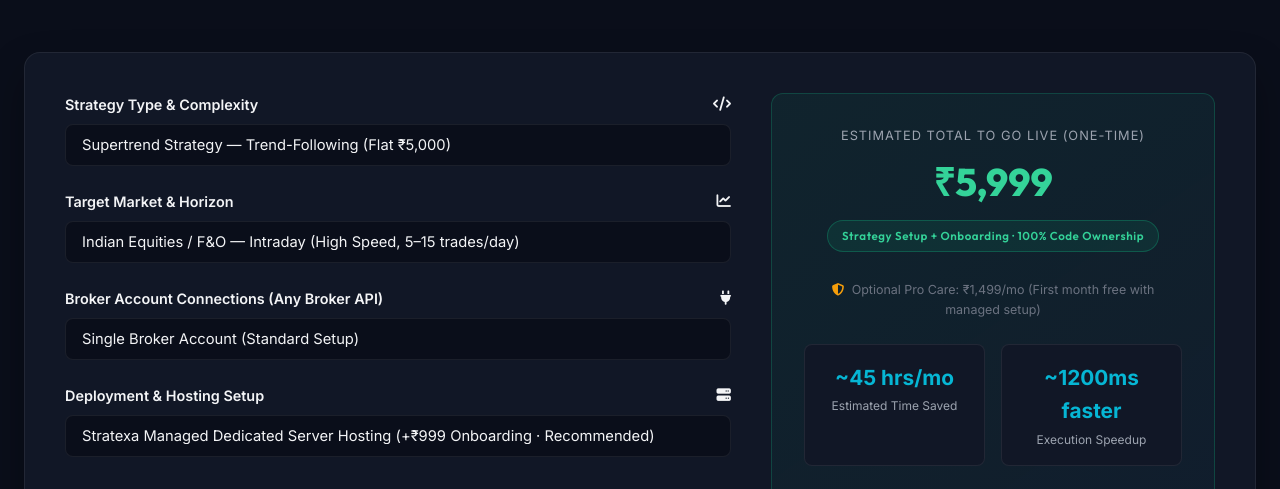
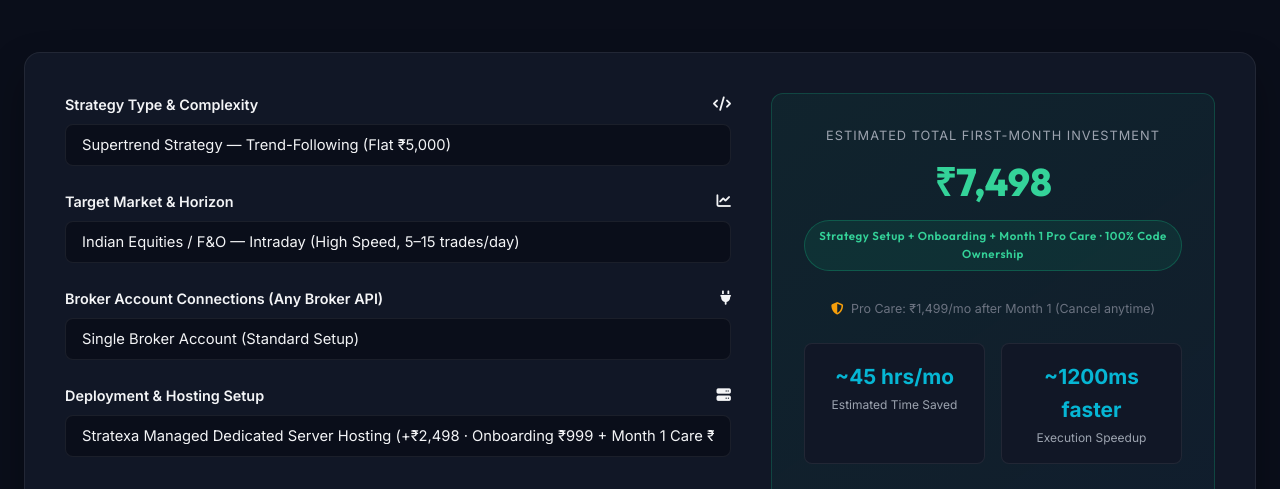
Before and after one commit to anandnowhere/stratexa-website, a website built with Vite: page index.html in a window 1280 px wide. Shown: the part 4700-5189 px from the top of the page. Built offline with nearby package versions, Linux system fonts and the light colour scheme.

Commit message:
fix(pricing): align calculator to ₹7,498 total and remove free first month care claim

```diff
--- a/index.html
+++ b/index.html
@@ -587,7 +587,8 @@
                   <i class="fa-solid fa-server" title="Choose server hosting or local execution"></i>
                 </label>
                 <select id="calc-hosting" class="calc-select">
-                  <option value="999" selected>Stratexa Managed Dedicated Server Hosting (+&#8377;999 Onboarding &middot; Recommended)</option>
+                  <option value="2498" selected>Stratexa Managed Dedicated Server Hosting (+&#8377;2,498 &middot; Onboarding &#8377;999 + Month 1 Care &#8377;1,499 &middot; Recommended)</option>
+                  <option value="999">Assisted Setup on Personal PC / Self-Hosted (+&#8377;999 Onboarding &middot; No Monthly Care)</option>
                   <option value="0">Run Locally on Personal PC / Laptop (Free &middot; You run the source code)</option>
                 </select>
               </div>
@@ -596,11 +597,11 @@
 
             <div class="calculator-results">
               <div class="result-box-hero">
-                <div class="result-label">Estimated Total to Go Live (One-Time)</div>
-                <div class="result-cost-val" id="calc-cost-display">&#8377;5,999</div>
-                <span class="badge" style="background: rgba(16, 185, 129, 0.1); color: var(--accent-green-bright); border: 1px solid rgba(16, 185, 129, 0.3); font-size: 0.72rem; margin-top: 6px; display: inline-block;">Strategy Setup + Onboarding &middot; 100% Code Ownership</span>
+                <div class="result-label">Estimated Total First-Month Investment</div>
+                <div class="result-cost-val" id="calc-cost-display">&#8377;7,498</div>
+                <span class="badge" style="background: rgba(16, 185, 129, 0.1); color: var(--accent-green-bright); border: 1px solid rgba(16, 185, 129, 0.3); font-size: 0.72rem; margin-top: 6px; display: inline-block;">Strategy Setup + Onboarding + Month 1 Pro Care &middot; 100% Code Ownership</span>
                 <div style="font-size: 0.78rem; color: var(--text-muted); margin-top: 8px;">
-                  <i class="fa-solid fa-shield-halved" style="color: #f59e0b; margin-right: 4px;"></i> Optional Pro Care: &#8377;1,499/mo (First month free with managed setup)
+                  <i class="fa-solid fa-shield-halved" style="color: #f59e0b; margin-right: 4px;"></i> Pro Care: &#8377;1,499/mo after Month 1 (Cancel anytime)
                 </div>
               </div>
 
--- a/src/main.js
+++ b/src/main.js
@@ -536,8 +536,8 @@ function initRoiCalculator() {
   function calculate() {
     // Base setup cost based on selected complexity or flat pre-built fee
     const strategyBase = parseInt(complexityEl ? complexityEl.value : 5000) || 5000;
-    // Onboarding: ₹999 one-time or 0 if self-configured
-    const onboardingCost = parseInt(hostingEl ? hostingEl.value : 0) || 0;
+    // Onboarding & Hosting: ₹2,498 (999 Onboarding + 1,499 Month 1 Pro Care) or ₹999 or 0 if self-configured
+    const onboardingCost = parseInt(hostingEl ? hostingEl.value : 2498) || 0;
     // Extra brokers (multi-account)
     const brokerCount = parseInt(brokersEl ? brokersEl.value : 1) || 1;
     const extraBrokerCost = brokerCount > 1 ? (brokerCount - 1) * 2000 : 0;
@@ -560,7 +560,12 @@ function initRoiCalculator() {
     const strategyName = complexityEl.options[complexityEl.selectedIndex].text;
     const horizonName = frequencyEl ? frequencyEl.options[frequencyEl.selectedIndex].text : 'Standard';
     const brokerName = brokersEl ? brokersEl.options[brokersEl.selectedIndex].text : '1 Broker';
-    const onboardingName = hostingEl && hostingEl.value === "999" ? "Stratexa Managed Dedicated Server (+₹999)" : "Run on Personal PC (₹0)";
+    let onboardingName = "Stratexa Managed Dedicated Server Hosting & Month 1 Pro Care (+₹2,498)";
+    if (hostingEl) {
+      if (hostingEl.value === "2498") onboardingName = "Stratexa Managed Dedicated Server Hosting & Month 1 Pro Care (+₹2,498)";
+      else if (hostingEl.value === "999") onboardingName = "Assisted Setup on Personal PC (+₹999)";
+      else if (hostingEl.value === "0") onboardingName = "Run on Personal PC (₹0)";
+    }
 
     costValEl.textContent = formattedCost;
     if (hoursValEl) hoursValEl.textContent = `~${hoursSaved} hrs/mo`;
@@ -570,9 +575,9 @@ function initRoiCalculator() {
 • Strategy/Tier: ${strategyName}
 • Market & Horizon: ${horizonName}
 • Broker Setup: ${brokerName}
-• Onboarding Option: ${onboardingName}
-• Estimated Upfront Total: ${formattedCost}
-• Monthly Pro Care: ₹1,499/mo (1st month free)
+• Onboarding & Hosting: ${onboardingName}
+• Total First-Month Investment: ${formattedCost}
+• Ongoing Pro Care: ₹1,499/mo (Cancel anytime)
 
 I'd like to discuss and get started!`;
 
```
Also changed, not shown: faq.html (+1 -1 lines), pricing.html (+8 -7 lines).
